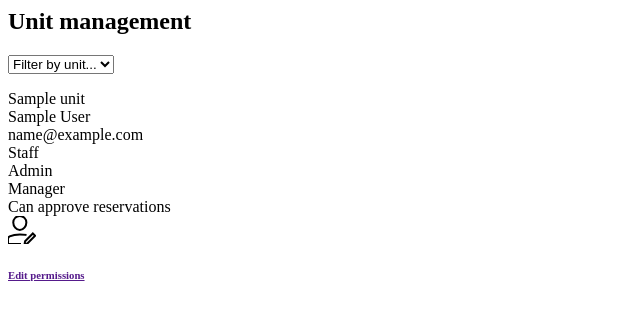
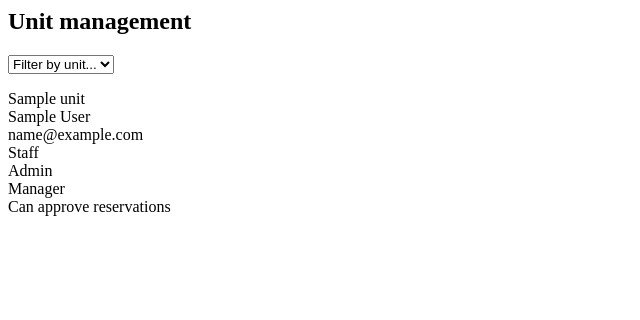
Before and after one commit to City-of-Helsinki/respa, a Django app: template respa_admin/templates/respa_admin/resources/_unit_user_list.html in a window 1280 px wide. Shown: the top 320 px of the page, without its empty margins (0-640 px from the left). Run offline with Django 3.2, Linux system fonts and the light colour scheme; tables that the repository leaves empty hold one stand-in row (values such as "Sample post"); the template is opened without the code that fills it: values that come from a table or form of the project are taken from there, most other values are stand-ins (such as "Sample title", 1, 10 or a date in 2020); some libraries are stand-ins or nearby versions.

Commit message:
Respa Admin: Remove edit permissions button from user listing
The permission editor UI is not finished. Hide the button until the
feature is complete.

```diff
--- a/respa_admin/templates/respa_admin/resources/_unit_user_list.html
+++ b/respa_admin/templates/respa_admin/resources/_unit_user_list.html
@@ -66,25 +66,6 @@
                             </div>
                         </div>
                     </div>
-                    {% if unit_user != request.user %}
-                    <div class="col-md-3">
-                        <div class="icon-text-container">
-                        <svg class="person-edit-icon" width="28px" height="28px" viewBox="0 0 28 28" version="1.1" xmlns="http://www.w3.org/2000/svg" xmlns:xlink="http://www.w3.org/1999/xlink">
-                            <g id="icons/edit-user" stroke="none" stroke-width="1" fill="none" fill-rule="evenodd" stroke-linecap="square">
-                                <g id="a-edit-outline-64" stroke="#000000" stroke-width="2">
-                                    <path d="M5.25,6.53333333 C5.25,2.92506667 8.188125,0 11.8125,0 C15.436875,0 18.375,2.92506667 18.375,6.53333333 C18.375,10.1416 15.436875,14 11.8125,14 C8.188125,14 5.25,10.1416 5.25,6.53333333 Z" id="Shape"></path>
-                                    <path d="M17.5,18.8591375 C15.9526723,18.5699062 14.1147601,18.375 11.9733691,18.375 C6.84324097,18.375 3.45661956,19.4967938 1.63344386,20.3418688 C0.635049078,20.80435 0,21.838075 0,22.9791188 L0,28 L11.9733691,28" id="Shape"></path>
-                                    <polygon id="Shape" points="19.3641304 27.5434783 16.625 28 17.0815217 25.2608696 24.8423913 17.5 27.125 19.7826087">
-                                    </polygon>
-                                </g>
-                            </g>
-                        </svg>
-                        <h6>
-                            <a href="">{% trans 'Edit permissions' %}</a>
-                        </h6>
-                        </div>
-                    </div>
-                    {% endif %}
                 </div>
 
                 {% endwith %}
```
